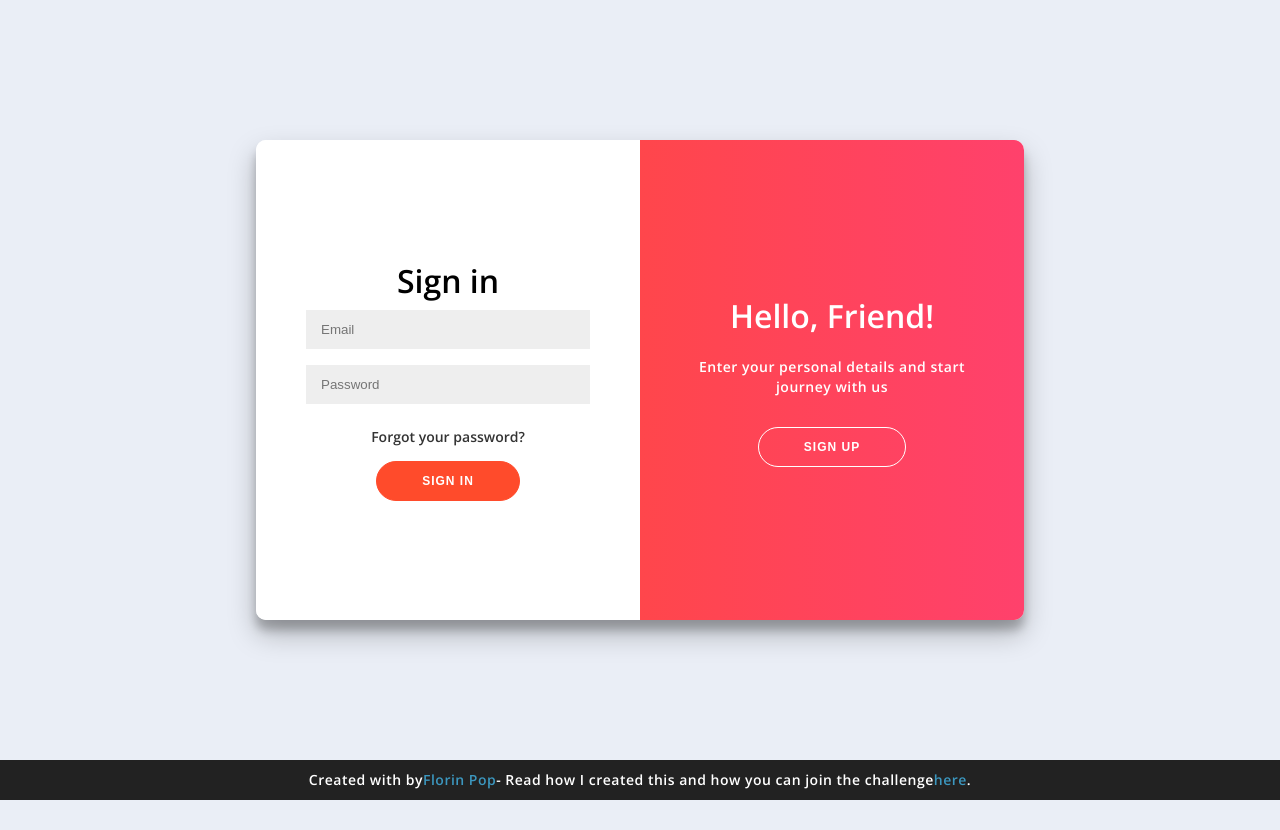
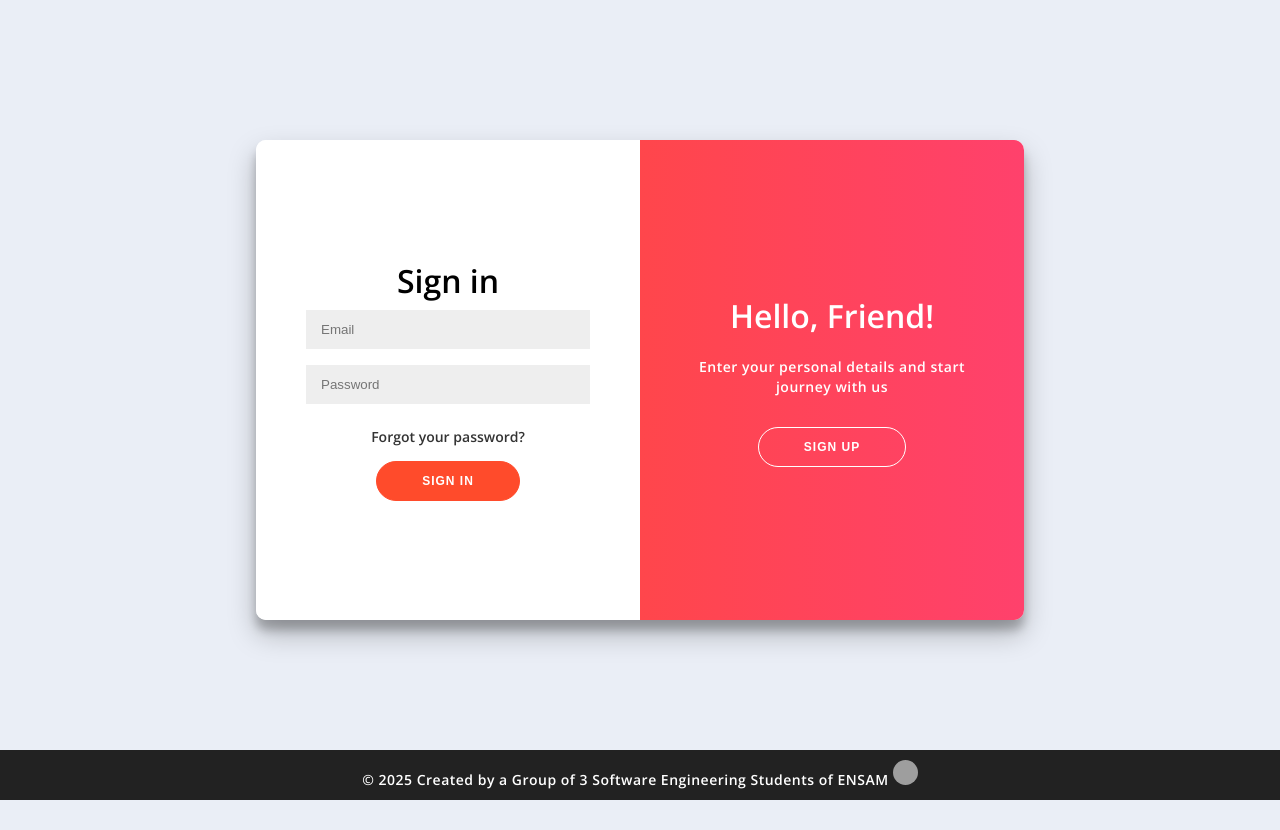
Before and after one commit to OmarBouhlal/MySyndic, a React (Vite) app: page / in a window 1280 px wide. Built offline with nearby package versions, Linux system fonts and the light colour scheme; grey boxes are pictures that could not be loaded.

Commit message:
just pushed my project

```diff
--- a/src/css/NavBar.scss
+++ b/src/css/NavBar.scss
@@ -44,9 +44,9 @@ body{
     width: $spacer * 2.5;
     color: $text;
     transition: $transition;
-     svg{
-       margin-right:30px;
-     }
+    svg{
+      margin-right:30px;
+    }
     span {
       position: absolute;
       left: 100%;
--- a/src/pages/Dashboard.jsx
+++ b/src/pages/Dashboard.jsx
@@ -1,9 +1,26 @@
 import '../css/Home.css';
 import UserNavBar from "../components/NavBar/UserNavBar.jsx";
+import LayoutAdminDashboard from "../components/LayoutDashboard/LayoutAdminDashboard.jsx";
+import LayoutUserDashboard from "../components/LayoutDashboard/LayoutUserDashboard.jsx";
 export default function Dashboard() {
-    return(
-        <>
-         <UserNavBar/>
-        </>
-    );
+    const Admin = true;
+    let Output;
+            // Conditional Rendering , just theorical Right Now
+            if(Admin){
+                    Output = <>
+                    <UserNavBar/>
+                    <LayoutAdminDashboard/>
+                    </>
+            }
+            else{
+                Output = <>
+            <UserNavBar/>
+            <LayoutUserDashboard/>
+                    </>
+            }
+
+
+
+
+    return (Output);
 }
--- a/src/pages/Home.jsx
+++ b/src/pages/Home.jsx
@@ -115,12 +115,9 @@ export default function Home(){
                 </div>
 
                 <footer>
-                    <p>
-                        Created with <i className="fa fa-heart"></i> by
-                        <a target="_blank" rel="noreferrer" href="https://florin-pop.com">Florin Pop</a>
-                        - Read how I created this and how you can join the challenge
-                        <a target="_blank" rel="noreferrer"
-                           href="https://www.florin-pop.com/blog/2019/03/double-slider-sign-in-up-form/">here</a>.
+                    <p>&copy; 2025 Created by a Group of 3 Software Engineering Students of ENSAM   <a href="https://github.com/ValuryTry"><img src="src/assets/task-portrait.jpg" style={{width : "25px" , height : "25px" , borderRadius :  "50%" }}/></a>
+
+
                     </p>
                 </footer>
    </>
```
Also changed, not shown: src/SuiviProjet/BasesProjet.txt, 1 other file (tests, documents, lock files or other folders).
